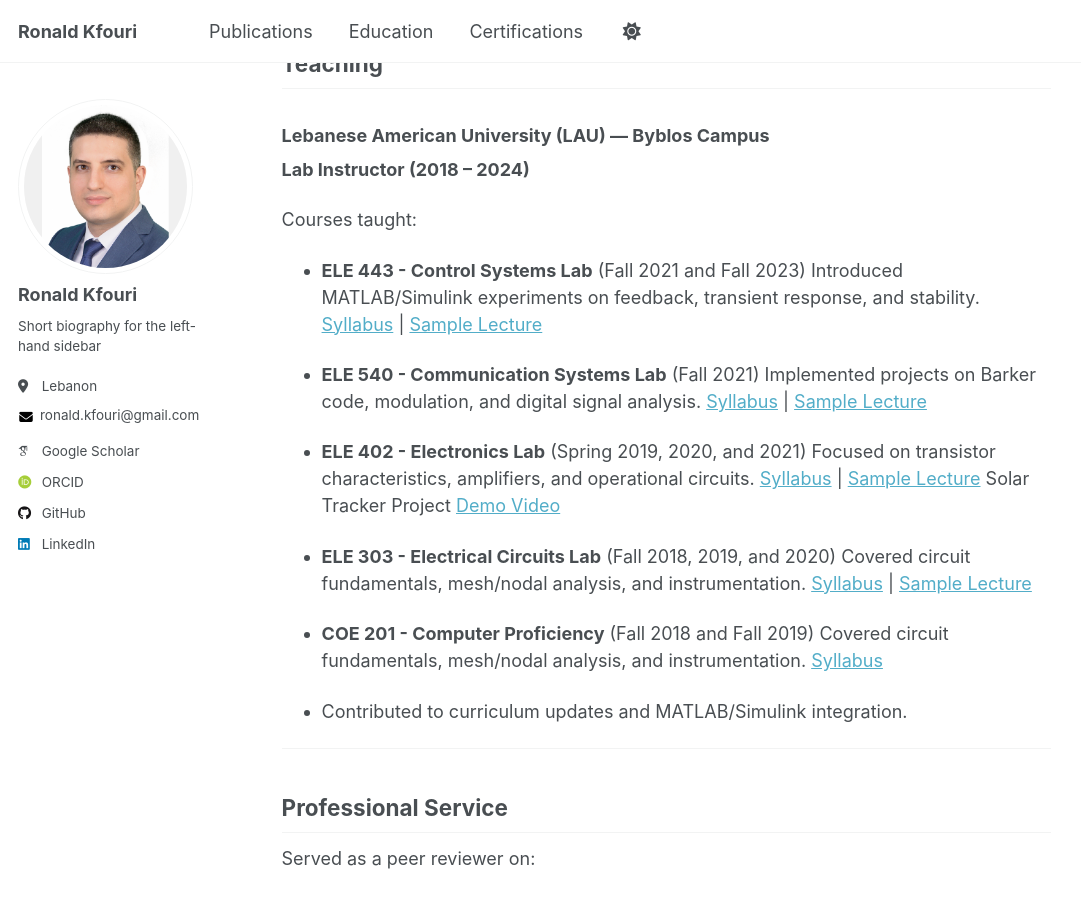
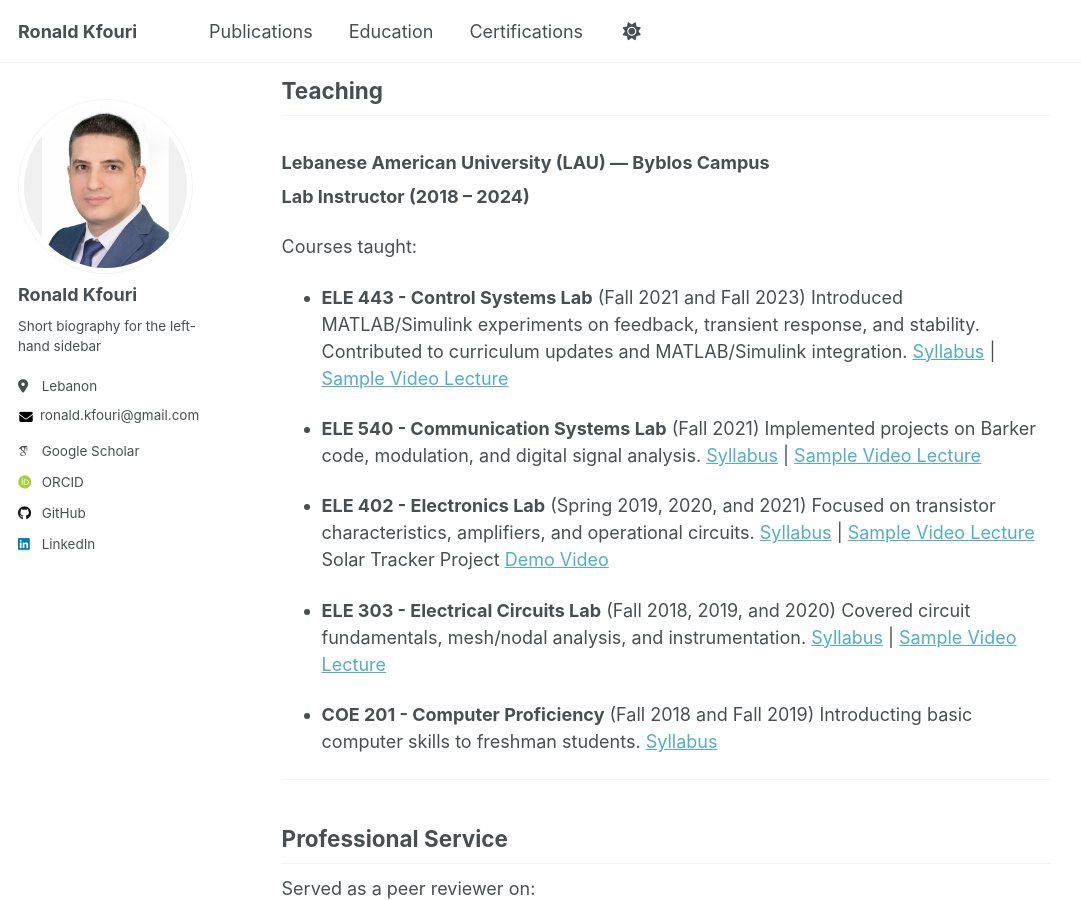
Before and after one commit to RonaldKfouri/RonaldKfouri.github.io, a Jekyll site: the page built from _pages/about.md, in a window 1280 px wide and 900 px high, scrolled down 1655 px. Shown: the whole window, without its empty margins (0-1081 px from the left). Built offline with Jekyll 4.4.1, drawn with Linux system fonts in a browser that asks for light colours; some web fonts are replaced; a script that is not in the unit is left out; some of the changed text lies outside the part shown.

Commit message:
Update about.md

```diff
--- a/_pages/about.md
+++ b/_pages/about.md
@@ -30,6 +30,7 @@ I am a Power Systems Engineer and Researcher driven by the goal of advancing the
   [Paper](https://ietresearch.onlinelibrary.wiley.com/doi/full/10.1049/iet-com.2020.0532)
 
 ---
+
 ## Education {#education}
 
 **M.S. in Computer Engineering**, Lebanese American University (LAU), 2023
@@ -69,28 +70,25 @@ Courses taught:
 
 - **ELE 443 - Control Systems Lab** (Fall 2021 and Fall 2023)
   Introduced MATLAB/Simulink experiments on feedback, transient response, and stability.
-  [Syllabus](https://drive.google.com/file/d/your-control-syllabus-id/view?usp=sharing) | [Sample Lecture](https://drive.google.com/file/d/your-control-video-id/view?usp=sharing)
+  Contributed to curriculum updates and MATLAB/Simulink integration.
+  [Syllabus](files/ELE 443 - Control System Lab - Syllabus 2021.pdf) | [Sample Video Lecture](https://drive.google.com/file/d/your-control-video-id/view?usp=sharing)
 
 - **ELE 540 - Communication Systems Lab** (Fall 2021)
   Implemented projects on Barker code, modulation, and digital signal analysis.
-  [Syllabus](https://drive.google.com/file/d/your-comm-syllabus-id/view?usp=sharing) | [Sample Lecture](https://drive.google.com/file/d/your-comm-video-id/view?usp=sharing)
+  [Syllabus](files/ELE 540 - Communication Systems Lab - Syllabus 2021.pdf) | [Sample Video Lecture](https://drive.google.com/file/d/your-comm-video-id/view?usp=sharing)
 
 - **ELE 402 - Electronics Lab** (Spring 2019, 2020, and 2021)
   Focused on transistor characteristics, amplifiers, and operational circuits.
-  [Syllabus](files/ELE 402 - Electronics I Lab - Syllabus 2019.pdf) | [Sample Lecture](https://drive.google.com/file/d/your-electronics-video-id/view?usp=sharing)
+  [Syllabus](files/ELE 402 - Electronics I Lab - Syllabus 2019.pdf) | [Sample Video Lecture](https://drive.google.com/file/d/your-electronics-video-id/view?usp=sharing)
   Solar Tracker Project [Demo Video]()
 
 - **ELE 303 - Electrical Circuits Lab** (Fall 2018, 2019, and 2020)
   Covered circuit fundamentals, mesh/nodal analysis, and instrumentation.
-  [Syllabus](https://drive.google.com/file/d/your-circuits-syllabus-id/view?usp=sharing) | [Sample Lecture](https://drive.google.com/file/d/your-circuits-video-id/view?usp=sharing)
+  [Syllabus](files/ELE 303 - Electrical Circuits Lab - Syllabus 2018.pdf) | [Sample Video Lecture](https://drive.google.com/file/d/your-circuits-video-id/view?usp=sharing)
 
 - **COE 201 - Computer Proficiency** (Fall 2018 and Fall 2019)
-  Covered circuit fundamentals, mesh/nodal analysis, and instrumentation.
-  [Syllabus](https://drive.google.com/file/d/your-circuits-syllabus-id/view?usp=sharing)
-
-
-- Contributed to curriculum updates and MATLAB/Simulink integration.
-
+  Introducting basic computer skills to freshman students.
+  [Syllabus](files/COE 201 - Computer Proficiency - Syllabus 2019.pdf)
 
 ---
 
```
Also changed, not shown: other parts of _pages/about.md (+1 -1 lines).
